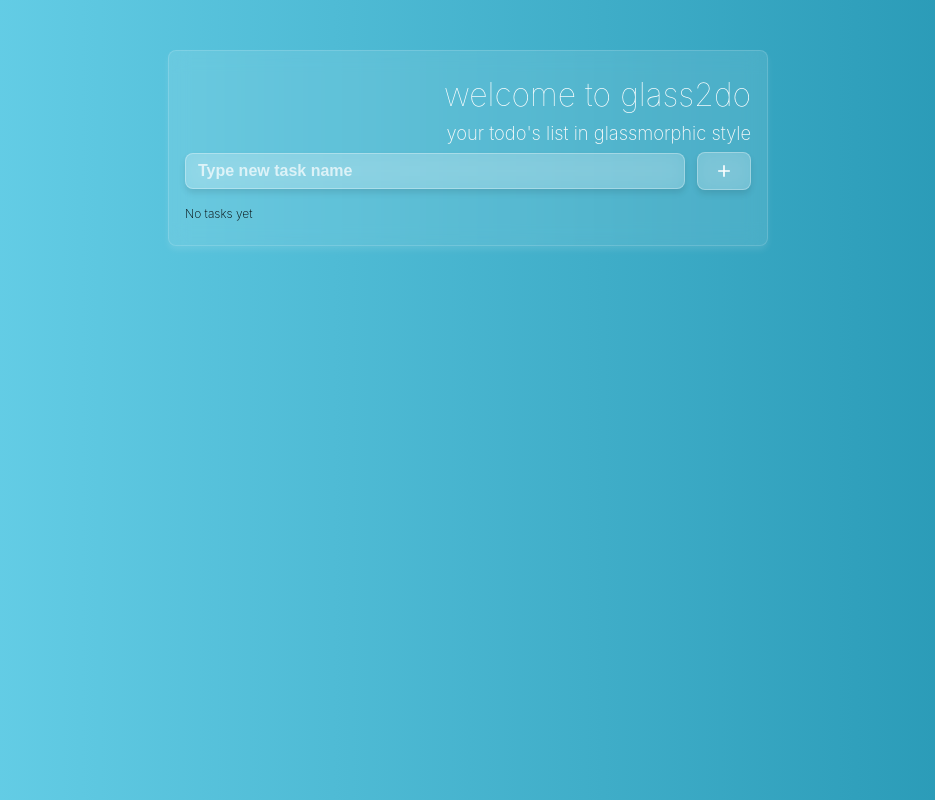
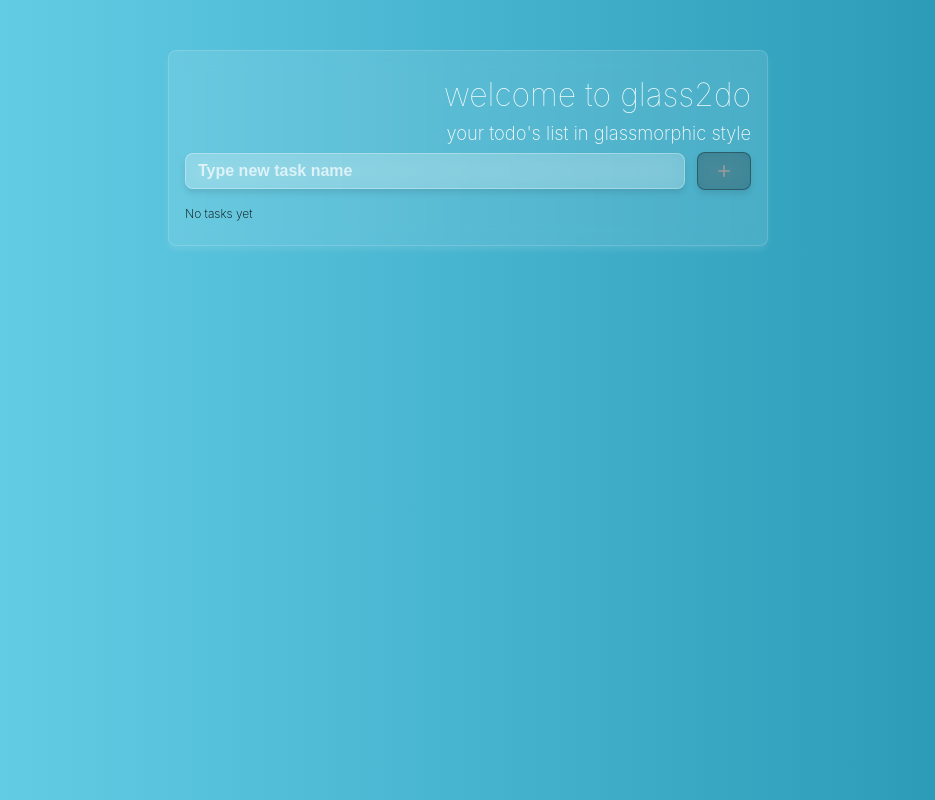
Before and after one commit to gabrielduumont/todo-app, a React (Create React App) app: page / in a window 1280 px wide. Shown: the whole page, without its empty margins (172-1107 px from the left). Built offline with nearby package versions, Linux system fonts and the light colour scheme; the HTML template or start-up script is replaced by a standard one.

Commit message:
Added extra validation

```diff
--- a/src/components/atoms/Button/index.tsx
+++ b/src/components/atoms/Button/index.tsx
@@ -5,15 +5,25 @@ type ButtonProps = {
   children?: string
   icon?: ReactNode
   onClick?: () => void
+  disabled?: boolean
 }
 
-const Button = ({ children, icon, onClick }: ButtonProps) => (
-  <GlassmorphicButton onClick={onClick}>
+const Button = ({ children, icon, onClick, disabled }: ButtonProps) => {
+  const onButtonClick = () => {
+    if(disabled){
+      return;
+    }
+
+    onClick?.()
+  }
+  return (
+    <GlassmorphicButton onClick={onButtonClick} disabled={disabled}>
       <>
         {children}
         {icon}
       </>
     </GlassmorphicButton>
   )
+}
 
 export default Button
--- a/src/components/atoms/Button/styles.ts
+++ b/src/components/atoms/Button/styles.ts
@@ -22,4 +22,11 @@ export const GlassmorphicButton = styled.button`
   &:hover {
     background: rgba(255, 255, 255, 0.25);
   }
+
+  &:disabled {
+    background: rgba(0, 0, 0, 0.25);
+    color: #999;
+    border-color:rgba(0, 0, 0, 0.3);
+    cursor: not-allowed;
+  }
 `
--- a/src/components/molecules/NewTaskForm/index.tsx
+++ b/src/components/molecules/NewTaskForm/index.tsx
@@ -11,6 +11,10 @@ const NewTaskForm = () => {
   const [, { addTodoTask }] = useTodoListContext()
 
   const onAddNewTask = () => {
+    if(!taskName){
+      return;
+    }
+
     const newTask: Todo = {
       id: crypto.randomUUID(),
       name: taskName,
@@ -29,7 +33,7 @@ const NewTaskForm = () => {
         onValueChange={setTaskName}
         onEnterPress={onAddNewTask}
       />
-      <Button icon={<Add fontSize="small" />} onClick={onAddNewTask} />
+      <Button icon={<Add fontSize="small" />} onClick={onAddNewTask} disabled={!taskName} />
     </NewTaskFormContainer>
   )
 }
```
Lines whose indentation alone changed are shown as unchanged.
